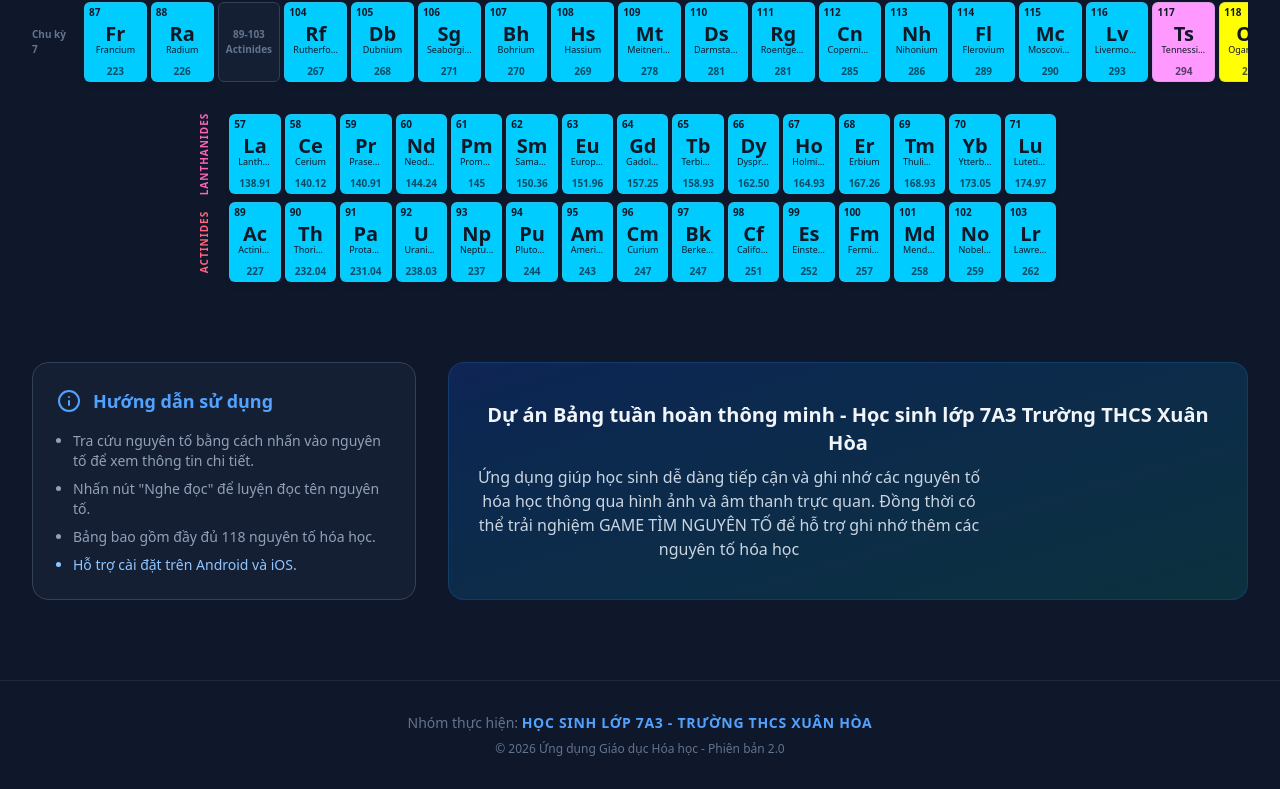
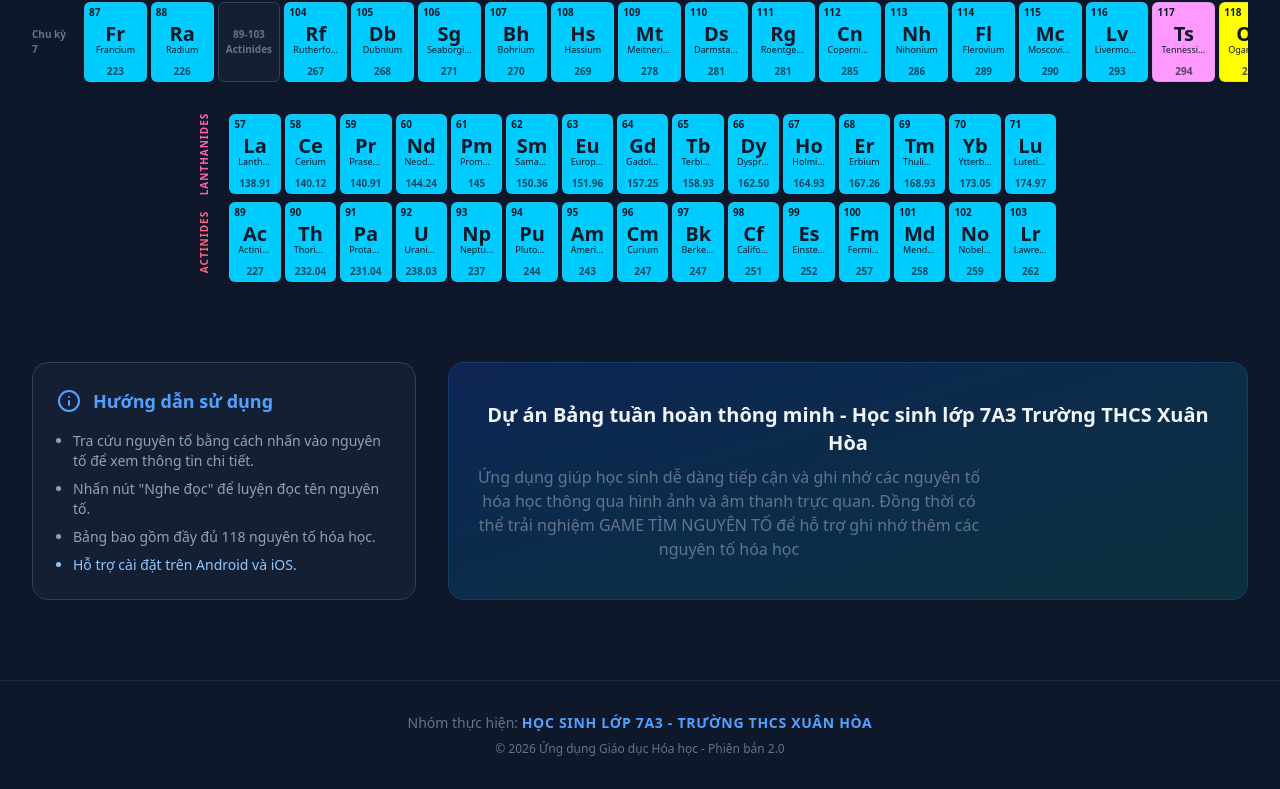
Before and after one commit to trinhngoctruc-oss/SmartPeriodic-Table, a React (Vite) app: page / in a window 1280 px wide. Shown: the part 729-1518 px from the top of the page. Built offline with nearby package versions, Linux system fonts and the light colour scheme.

Commit message:
feat: Enhance project description readability
Adjust text color for the project description to improve contrast and legibility on the background.

```diff
--- a/src/App.tsx
+++ b/src/App.tsx
@@ -305,7 +305,7 @@ export default function App() {
           <div className="md:col-span-2 bg-gradient-to-br from-blue-600/20 to-teal-600/20 p-6 rounded-2xl border border-blue-500/20 flex items-center justify-center text-center">
             <div>
               <h2 className="text-xl font-bold mb-2">Dự án Bảng tuần hoàn thông minh - Học sinh lớp 7A3 Trường THCS Xuân Hòa</h2>
-              <p className="text-slate-300 max-w-lg">
+              <p className="text-slate-500 max-w-lg">
                 Ứng dụng giúp học sinh dễ dàng tiếp cận và ghi nhớ các nguyên tố hóa học thông qua hình ảnh và âm thanh trực quan. Đồng thời có thể trải nghiệm GAME TÌM NGUYÊN TỐ để hỗ trợ ghi nhớ thêm các nguyên tố hóa học
               </p>
             </div>
```
